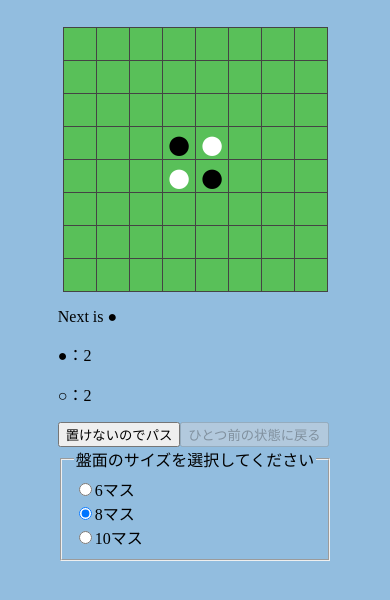
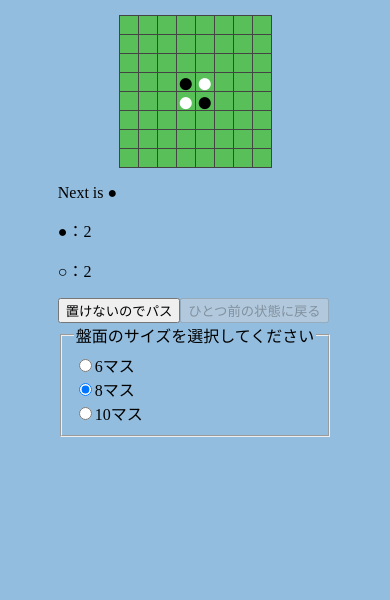
Before and after one commit to haru960197/React.ts-Othello, a React (Create React App) app: page / in a window 390 px wide. Shown: the top 600 px of the page. Built offline with nearby package versions, Linux system fonts and the light colour scheme.

Commit message:
[update] レスポンシブでスマホに対応

```diff
--- a/src/theme/index.css
+++ b/src/theme/index.css
@@ -49,3 +49,42 @@ body {
   content: '';
   display: table;
 }
+
+@media (max-width: 700px) {
+  .app {
+    display: flex;
+    justify-content: center;
+    padding: 8px;
+  }
+
+  .black-square {
+    background: rgb(89, 192, 89);
+    border: 1px solid rgb(68, 68, 68);
+    float: left;
+    font-size: 28px;
+    font-weight: bold;
+    line-height: 20px;
+    height: 20px;
+    width: 20px;
+    margin-right: -1px;
+    margin-top: -1px;
+    padding: 0;
+    text-align: center;
+  }
+
+  .white-square {
+    background: rgb(89, 192, 89);
+    border: 1px solid rgb(68, 68, 68);
+    color: white;
+    float: left;
+    font-size: 28px;
+    font-weight: bold;
+    line-height: 20px;
+    height: 20px;
+    width: 20px;
+    margin-right: -1px;
+    margin-top: -1px;
+    padding: 0;
+    text-align: center;
+  }
+}
```
